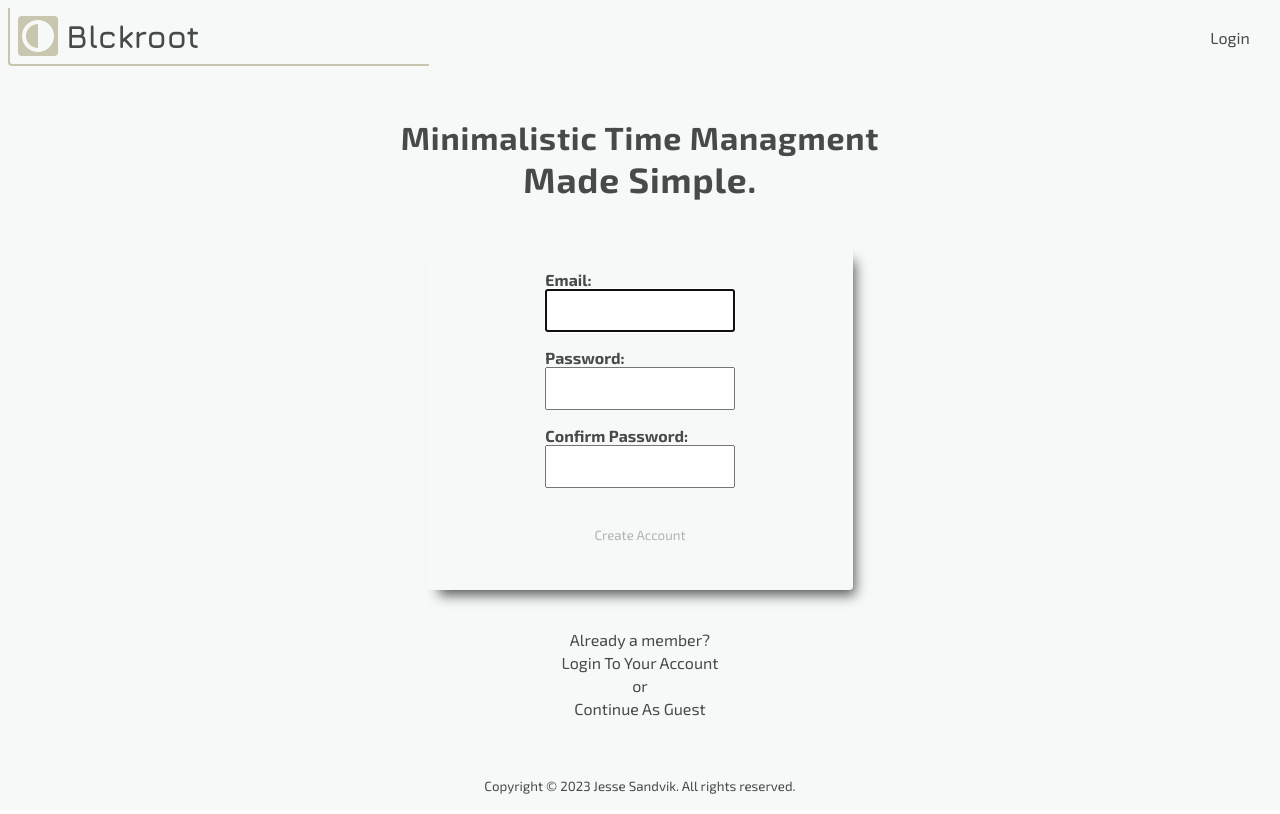
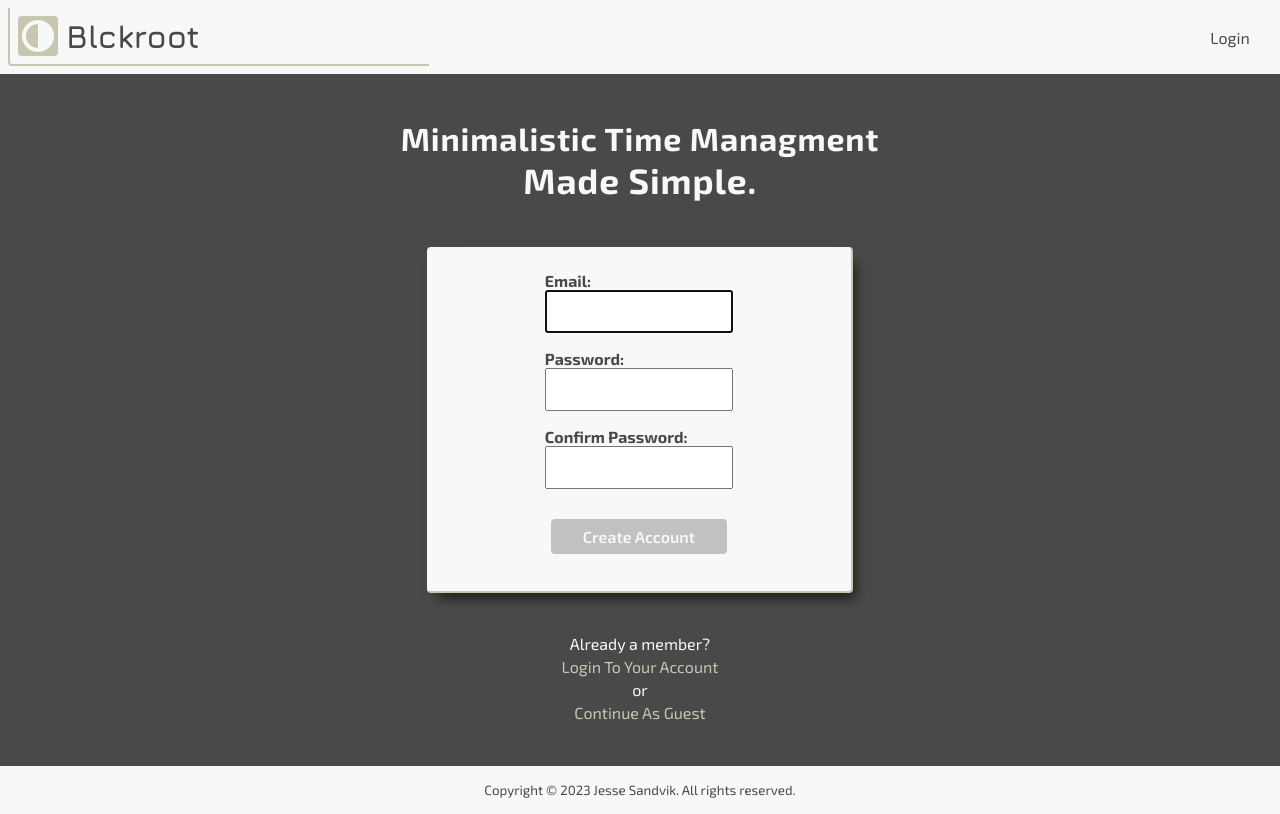
Before and after one commit to JesseSandvik/blckroot, a React (Create React App) app in the folder client/: page /signup in a window 1280 px wide. Built offline with nearby package versions, Linux system fonts and the light colour scheme; no server answers; the HTML template or start-up script is replaced by a standard one.

Commit message:
refactoring...

```diff
--- a/client/src/atoms/button/Button.css
+++ b/client/src/atoms/button/Button.css
@@ -1,4 +1,3 @@
-
 button {
     background-color: transparent;
     border: none;
@@ -23,28 +22,9 @@ button.submit:hover {
 
 button.disabled {
   background-color: var(--default-disabled-color);
-    cursor: unset;
+  cursor: unset;
 }
 
-/* .form-submit-btn {
-    background-color: var(--accent-color);
-    border: 3px solid var(--secondary-color);
-    border-radius: 4px;
-    color: var(--secondary-color);
-    font-size: 1rem;
-    font-weight: bold;
-    height: 40px;
-    transition: 0.5s ease-in-out;
-    width: 160px;
-  }
-
-  .form-submit-btn:disabled {
-    background-color: #808080;
-    border: 3px solid #808080;
-    color: #cecece;
-    cursor: unset;
-  }
-
-  .form-submit-btn:disabled:hover {
-    box-shadow: unset;
-  } */
+button.disabled:hover {
+  box-shadow: unset;
+}
--- a/client/src/index.css
+++ b/client/src/index.css
@@ -10,6 +10,7 @@
   --alert-color: #c97064;
   --info-color: #b8e1ff;
   --success-color: #68a357;
+  --primary-accent-color-neon: #dbf4a7;
   --primary-accent-color-med: #c8c6af;
   --primary-accent-color-dark: #979685;
   --secondary-accent-color: #785964;
--- a/client/src/pages/signup/SignUp.css
+++ b/client/src/pages/signup/SignUp.css
@@ -1,7 +1,4 @@
 .SignUp {
-  background-color: var(--secondary-color);
-  border: 4px solid var(--primary-color);
-  color: var(--primary-color);
   display: grid;
   grid-template-columns: repeat(12, 1fr);
   grid-template-rows: repeat(4, 1fr);
@@ -30,11 +27,13 @@
 }
 
 .SignUp-form {
-  background-color: var(--primary-color);
+  background-color: var(--default-light-color);
+  border-bottom: 2px solid var(--primary-accent-color-med);
+  border-right: 2px solid var(--primary-accent-color-med);
   border-radius: 4px;
   box-shadow: 7px 10px 12px -5px rgba(0, 0, 0, 0.66);
   display: grid;
-  color: var(--secondary-color);
+  color: var(--default-dark-color);
   grid-column: 5 / span 4;
   grid-row: 2 / 4;
   grid-template-rows: repeat(4, 1fr);
@@ -88,7 +87,7 @@
 }
 
 .SignUp-alt-login-options a {
-  color: var(--accent-color);
+  color: var(--primary-accent-color-med);
   margin: 4px;
   text-transform: capitalize;
 }
--- a/client/src/pages/signup/SignUp.tsx
+++ b/client/src/pages/signup/SignUp.tsx
@@ -7,6 +7,7 @@ import React, {
   useState,
 } from "react";
 import { NavLink, useNavigate } from "react-router-dom";
+import Button from "../../atoms/button/Button";
 import { AuthContext } from "../../context/auth/AuthContext";
 import { createUser } from "../../api";
 
@@ -257,8 +258,7 @@ function SignUpPage() {
           </div>
         </div>
         <div className="btn-group">
-          <button
-            className="form-submit-btn"
+          <Button
             disabled={
               !emailIsValid || !passwordIsValid || !confirmPasswordIsValid
                 ? true
@@ -267,7 +267,7 @@ function SignUpPage() {
             type="submit"
           >
             create account
-          </button>
+          </Button>
         </div>
       </form>
       <div className="SignUp-alt-login-options">
```
